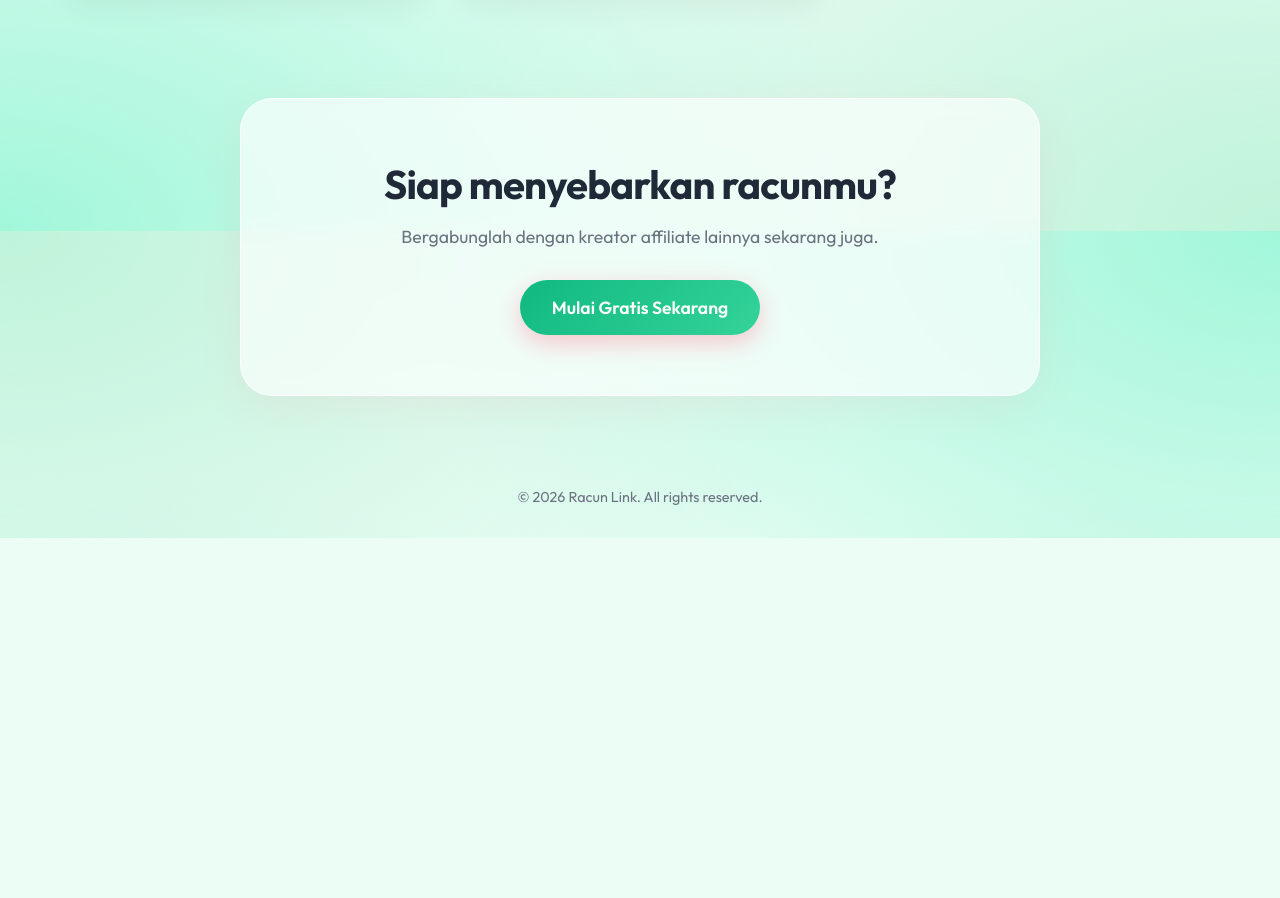
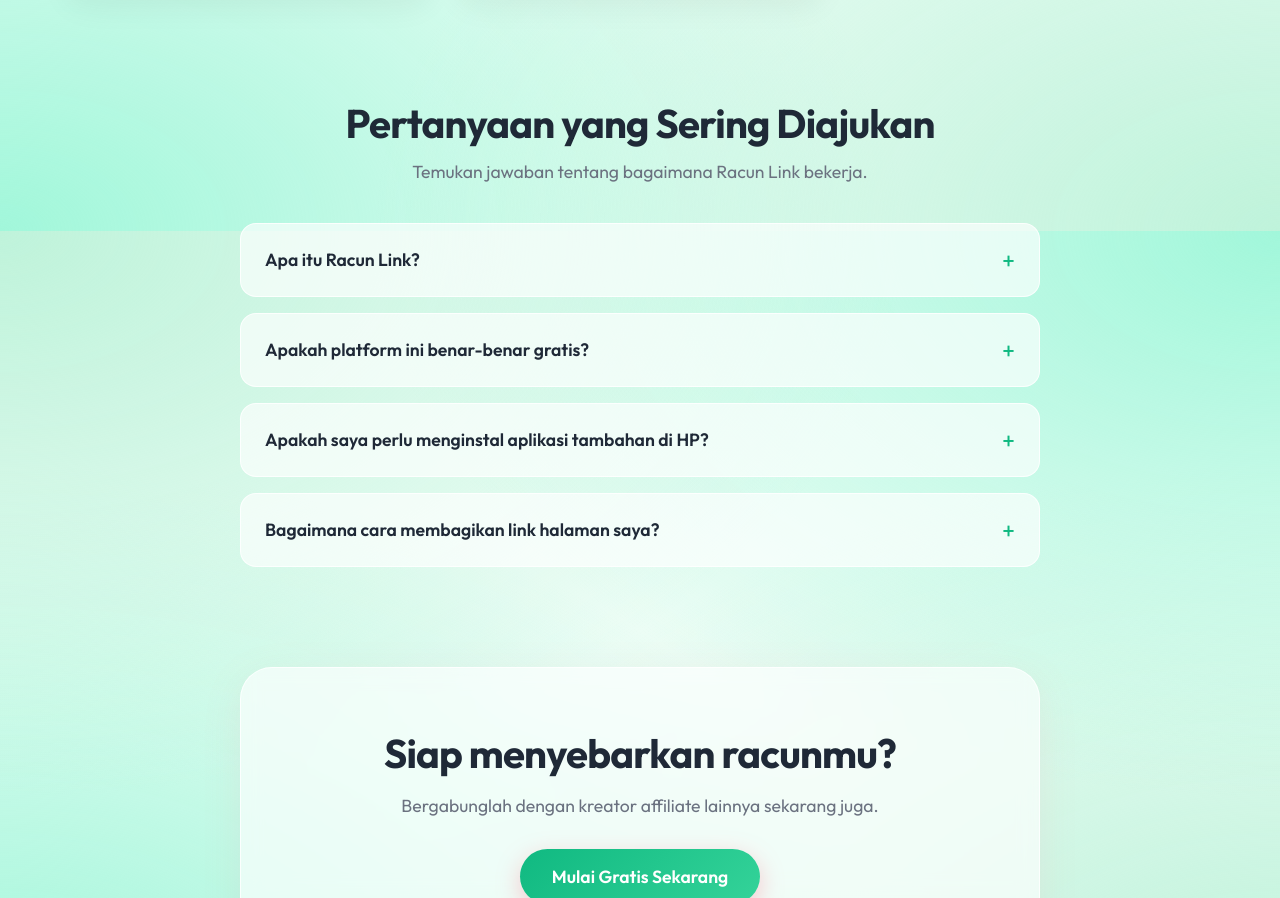
Before and after one commit to Bisbiss/racun, a React (Vite) app: page / in a window 1280 px wide. Shown: the part 1369-2267 px from the top of the page. Before the commit the page ends 1907 px from the top, so only its background shows below. Built offline with nearby package versions, Linux system fonts and the light colour scheme; no server answers.

Commit message:
feat: add initial landing page with hero, features, FAQ, and CTA sections

```diff
--- a/src/pages/LandingPage.css
+++ b/src/pages/LandingPage.css
@@ -265,6 +265,91 @@
   font-size: 0.9rem;
 }
 
+/* FAQ Section */
+.lp-faq {
+  margin-top: 100px;
+  width: 100%;
+  max-width: 800px;
+  animation: fadeIn 1s ease-out 0.5s both;
+}
+
+.lp-faq-header {
+  text-align: center;
+  margin-bottom: 40px;
+}
+
+.lp-faq-header h2 {
+  font-size: 2.5rem;
+  font-weight: 800;
+  margin-bottom: 12px;
+  color: var(--text-color);
+  letter-spacing: -0.02em;
+}
+
+.lp-faq-header p {
+  color: var(--text-muted);
+  font-size: 1.1rem;
+}
+
+.lp-faq-list {
+  display: flex;
+  flex-direction: column;
+  gap: 16px;
+}
+
+.lp-faq-item {
+  background: var(--card-bg);
+  backdrop-filter: blur(10px);
+  border: 1px solid var(--card-border);
+  border-radius: 16px;
+  overflow: hidden;
+  transition: all 0.3s ease;
+  cursor: pointer;
+}
+
+.lp-faq-item:hover {
+  border-color: rgba(255, 117, 140, 0.4);
+}
+
+.lp-faq-item.active {
+  border-color: var(--primary);
+  box-shadow: 0 4px 20px rgba(255, 117, 140, 0.1);
+}
+
+.lp-faq-question {
+  display: flex;
+  justify-content: space-between;
+  align-items: center;
+  padding: 24px;
+}
+
+.lp-faq-question h3 {
+  font-size: 1.1rem;
+  font-weight: 600;
+  margin: 0;
+  color: var(--text-color);
+}
+
+.lp-faq-icon {
+  font-size: 1.5rem;
+  color: var(--primary);
+  font-weight: 400;
+  line-height: 1;
+}
+
+.lp-faq-answer {
+  padding: 0 24px 24px 24px;
+  color: var(--text-muted);
+  line-height: 1.6;
+  font-size: 0.95rem;
+  animation: slideDown 0.3s ease-out forwards;
+}
+
+@keyframes slideDown {
+  from { opacity: 0; transform: translateY(-10px); }
+  to { opacity: 1; transform: translateY(0); }
+}
+
 /* Hero Section Responsif */
 .lp-hero-content {
   display: flex;
--- a/src/pages/LandingPage.tsx
+++ b/src/pages/LandingPage.tsx
@@ -6,6 +6,30 @@ import './LandingPage.css';
 
 export default function LandingPage() {
     const [hasSession, setHasSession] = useState(false);
+    const [faqOpen, setFaqOpen] = useState<number | null>(null);
+
+    const faqs = [
+        {
+            q: "Apa itu Racun Link?",
+            a: "Racun Link adalah platform gratis membuat halaman link-in-bio modern untuk kreator konten dan afiliator. Kamu bisa mengumpulkan dan membagikan semua link produk favorit (Shopee, Tokopedia, TikTok, dll) dalam satu halaman yang rapi dan elegan."
+        },
+        {
+            q: "Apakah platform ini benar-benar gratis?",
+            a: "Benar! Pembuatan akun dan semua fitur inti seperti menambah ratusan tautan, mengunggah foto profil, hingga pengaturan tema warna bisa digunakan secara gratis selamanya."
+        },
+        {
+            q: "Apakah saya perlu menginstal aplikasi tambahan di HP?",
+            a: "Sama sekali tidak. Racun Link sepenuhnya berbasis Web App. Kamu bebas mengatur halaman, menambah tautan, dan memantau analitik langsung lewat Browser di HP maupun Laptop."
+        },
+        {
+            q: "Bagaimana cara membagikan link halaman saya?",
+            a: "Seusai mendaftar dan menentukan nama pengguna (username) di bagian Pengaturan Profil Dasbor, kamu akan mendapatkan satu link khusus (contoh: racun.link/namakamu). Cukup copy paste link tersebut ke bio media sosialmu (TikTok/IG/Twitter)!"
+        }
+    ];
+
+    const toggleFaq = (index: number) => {
+        setFaqOpen(faqOpen === index ? null : index);
+    };
 
     useEffect(() => {
         supabase.auth.getSession().then(({ data: { session } }) => {
@@ -94,6 +118,32 @@ export default function LandingPage() {
                     </div>
                 </section>
 
+                <section className="lp-faq" id="faq">
+                    <div className="lp-faq-header">
+                        <h2>Pertanyaan yang Sering Diajukan</h2>
+                        <p>Temukan jawaban tentang bagaimana Racun Link bekerja.</p>
+                    </div>
+                    <div className="lp-faq-list">
+                        {faqs.map((faq, index) => (
+                            <div
+                                key={index}
+                                className={`lp-faq-item ${faqOpen === index ? 'active' : ''}`}
+                                onClick={() => toggleFaq(index)}
+                            >
+                                <div className="lp-faq-question">
+                                    <h3>{faq.q}</h3>
+                                    <span className="lp-faq-icon">{faqOpen === index ? '−' : '+'}</span>
+                                </div>
+                                {faqOpen === index && (
+                                    <div className="lp-faq-answer">
+                                        <p>{faq.a}</p>
+                                    </div>
+                                )}
+                            </div>
+                        ))}
+                    </div>
+                </section>
+
                 <section className="lp-cta-bottom">
                     <h2>Siap menyebarkan racunmu?</h2>
                     <p>Bergabunglah dengan kreator affiliate lainnya sekarang juga.</p>
```
